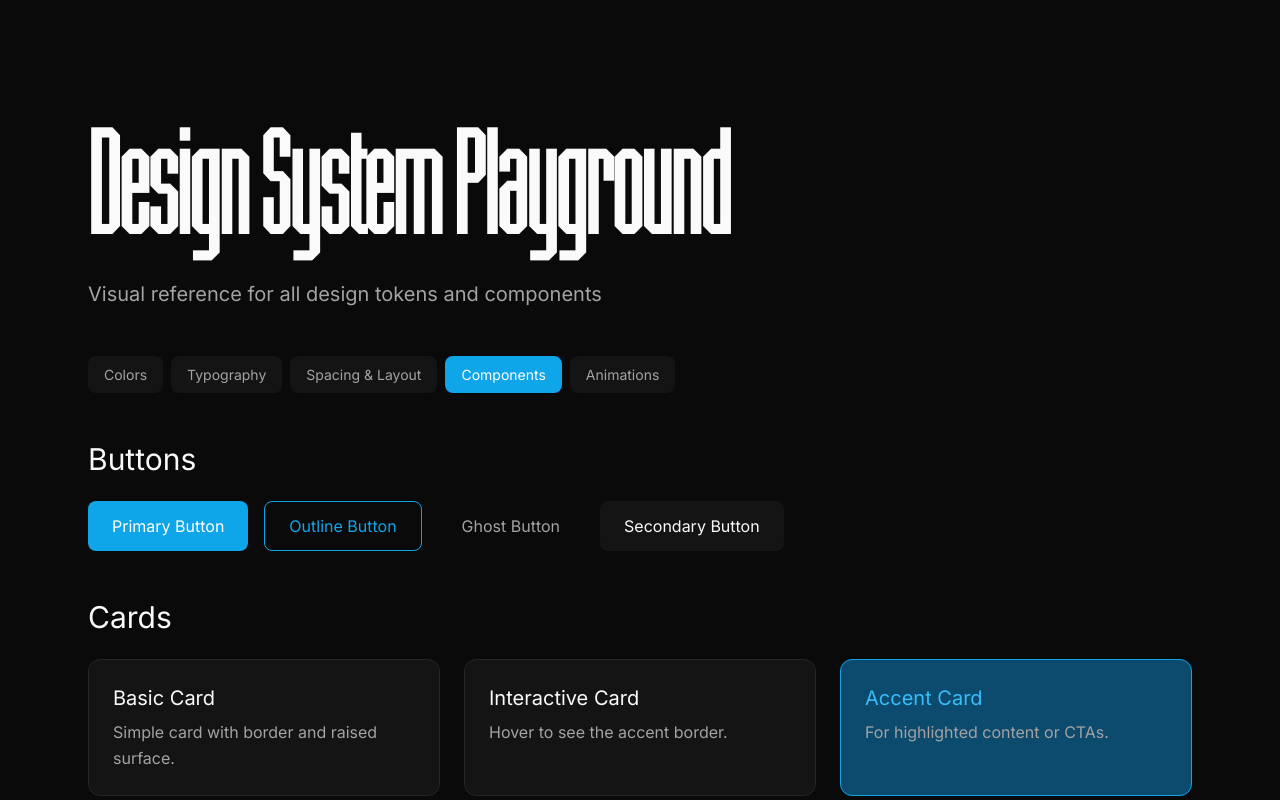
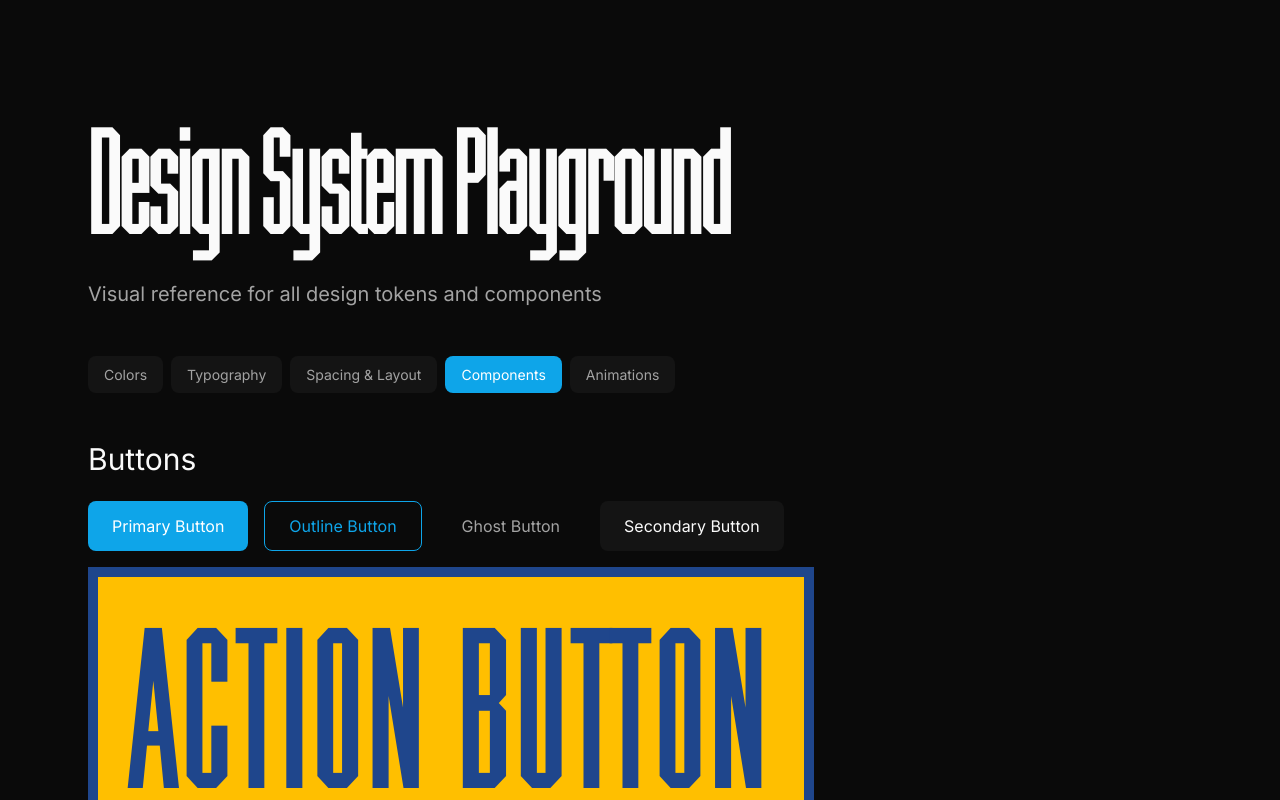
Before and after one commit to Surge-EMB/Surge-Website, a Next.js app in the folder surge-website/: page /playground in a window 1280 px wide. Both pictures are taken after a click on the button "Components". Shown: the top 800 px of the page. Built offline with nearby package versions, Linux system fonts and the light colour scheme.

Commit message:
Action button added

```diff
--- a/surge-website/src/app/playground/page.tsx
+++ b/surge-website/src/app/playground/page.tsx
@@ -2,6 +2,7 @@
 
 import { useState } from "react";
 import { motion } from "framer-motion";
+import MainButton from "../../components/MainButton";
 
 export default function PlaygroundPage() {
   const [activeTab, setActiveTab] = useState("colors");
@@ -246,6 +247,7 @@ export default function PlaygroundPage() {
               <button className="bg-surface-raised text-text-primary hover:bg-surface-overlay px-6 py-3 rounded-button transition-colors duration-normal">
                 Secondary Button
               </button>
+              <MainButton>Action Button</MainButton>
             </div>
           </div>
 
--- /dev/null
+++ b/surge-website/src/components/MainButton.tsx
@@ -0,0 +1,33 @@
+"use client";
+
+import { motion } from "framer-motion";
+
+interface MainButtonProps {
+  children: React.ReactNode;
+  onClick?: () => void;
+  className?: string;
+}
+
+export default function MainButton({
+  children,
+  onClick,
+  className = ""
+}: MainButtonProps) {
+  return (
+    <motion.button
+      onClick={onClick}
+      whileHover={{ scale: 1.02 }}
+      whileTap={{ scale: 0.98 }}
+      className={`
+        bg-text-yellow text-text-blue
+        hover:bg-text-blue hover:text-text-yellow hover:border-text-yellow
+        font-display text-display-xl uppercase tracking-wide
+        px-8 py-4 rounded-none border-10 border-text-blue
+        transition-colors duration-normal
+        ${className}
+      `}
+    >
+      {children}
+    </motion.button>
+  );
+}
```
